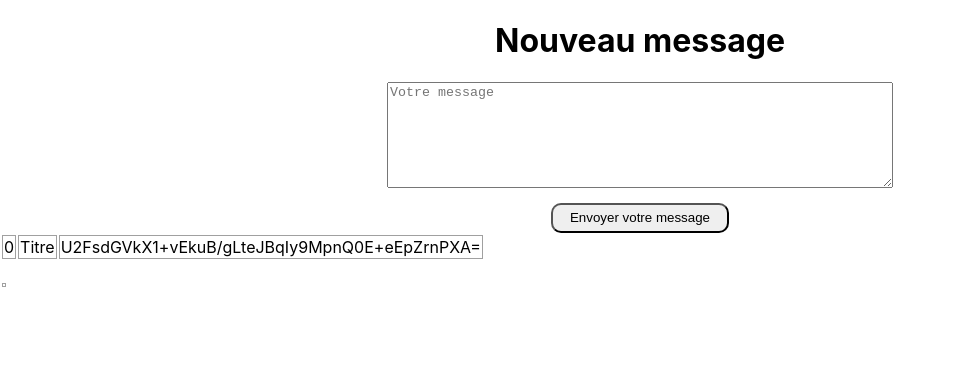
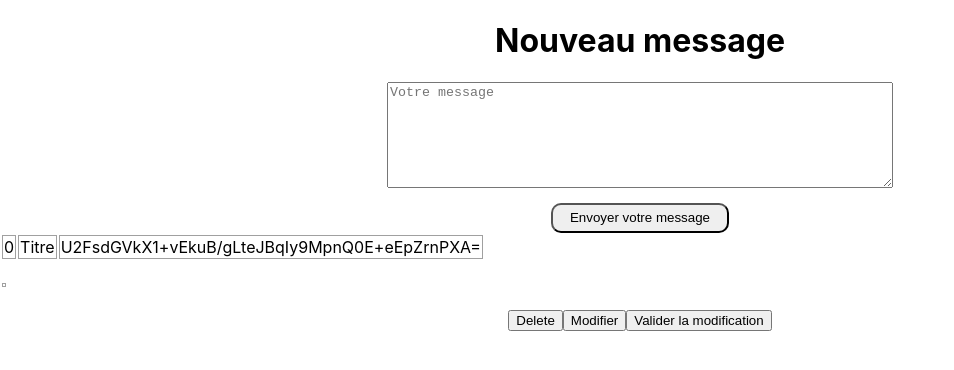
Before and after one commit to AliceLemerre/JournalCrypt-, a React (Create React App) app in the folder diary/: page / in a window 1280 px wide. Both pictures are taken after a click on the button "Envoyer votre message". Shown: the top 370 px of the page, without its empty margins (0-954 px from the left). Built offline with nearby package versions, Linux system fonts and the light colour scheme.

Commit message:
delete + test edit

```diff
--- a/diary/src/AddMessage.jsx
+++ b/diary/src/AddMessage.jsx
@@ -30,6 +30,39 @@ const AddMessage = () => {
         return decrypted;
       };
 
+      const deleteMessage = (index) => {
+        const newList = messageList.filter((item, idx) => idx !== index);
+        setMessageList(newList);
+      }
+
+        const editMessage = (index) => {
+            const item = messageList[index];
+            setToEditable(document.getElementsByClassName('decrypted-text').contenteditable = true);
+
+
+            //récuperer decryptedText(item[1])
+
+        }
+
+        const validateEdit = (index) => {
+            //get le nouveau decryptedText(item[1])
+            //set la value dans le tableau
+            const newDecryptedText = document.getElementsByClassName('decrypted-text').value;
+            const newList = messageList.map((item, idx) => {
+                if(idx === index){
+                    item[1] = newDecryptedText;
+                }
+                return item;
+            } );
+        }
+
+
+
+
+                    //indexOf x change de {decryptText(item[1])}
+            //pouvoir le valider et l'ajouter à la liste
+
+
     return(
         <div>
             <h1>Nouveau message</h1>
@@ -44,16 +77,22 @@ const AddMessage = () => {
             </div>
             <div>
             {messageList.map((item, index) => (
+                <div className='messages'>
                     <table className='message-list'>
                         <tr>
                             <td>{index}</td>
                             <td>{item[0]}</td>
                             <td>{item[1]}</td>
                             <br></br>
-                        <td>{decryptText(item[1])}</td>
+                            <td className="decrypted-text" contenteditable="false">{decryptText(item[1])}</td>
                             <br></br>
                         </tr>
                     </table>
+                    <button onClick={() => deleteMessage(index)}>Delete</button>
+                    <button onClick={() => editMessage(index)}>Modifier</button>
+                    <button onClick={() => validateEdit(index)}>Valider la modification</button>
+                </div>
+
             ))}
             </div>
         </div>
```
Also changed, not shown: 1 other file (tests, documents, lock files or other folders). Lines whose indentation alone changed are shown as unchanged.
